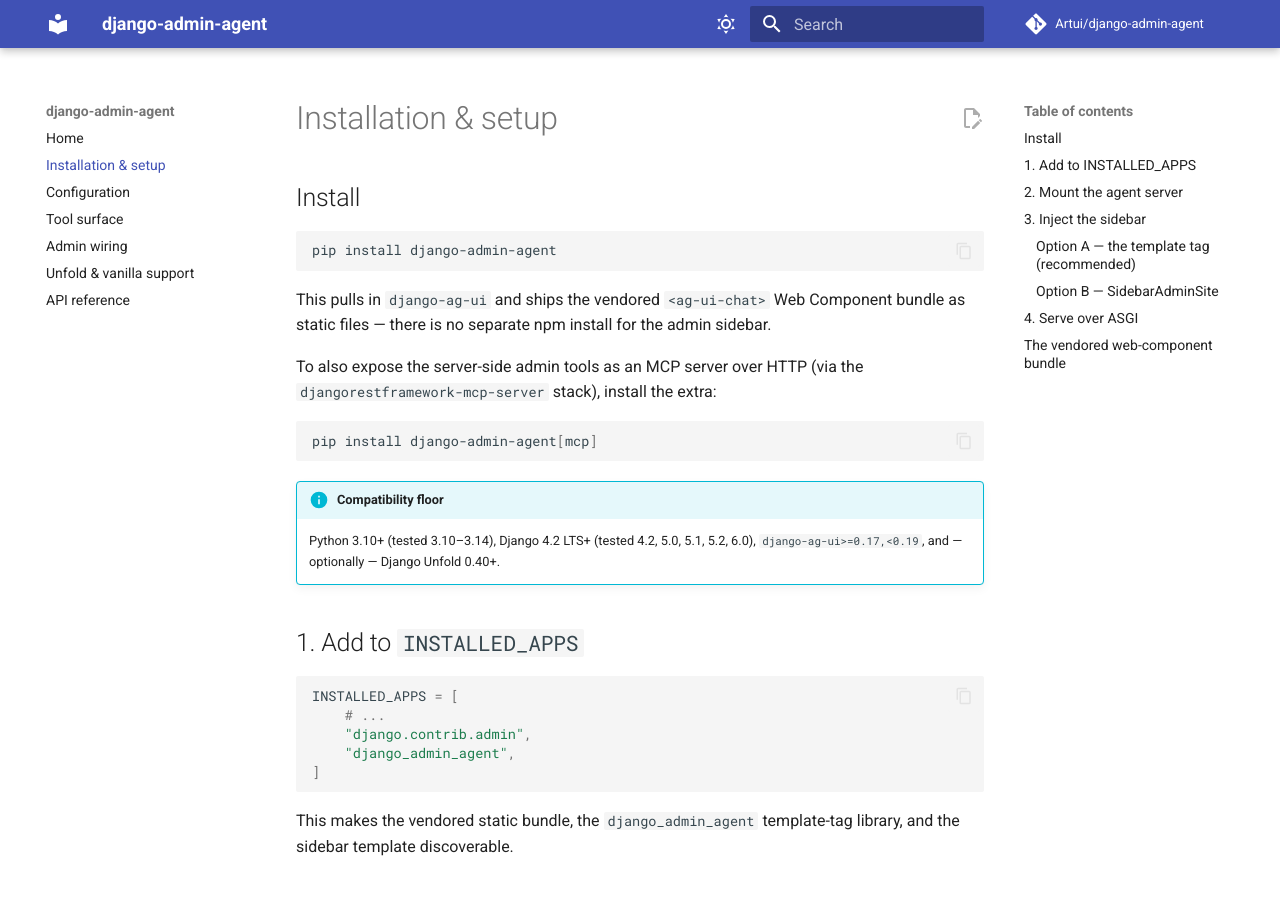
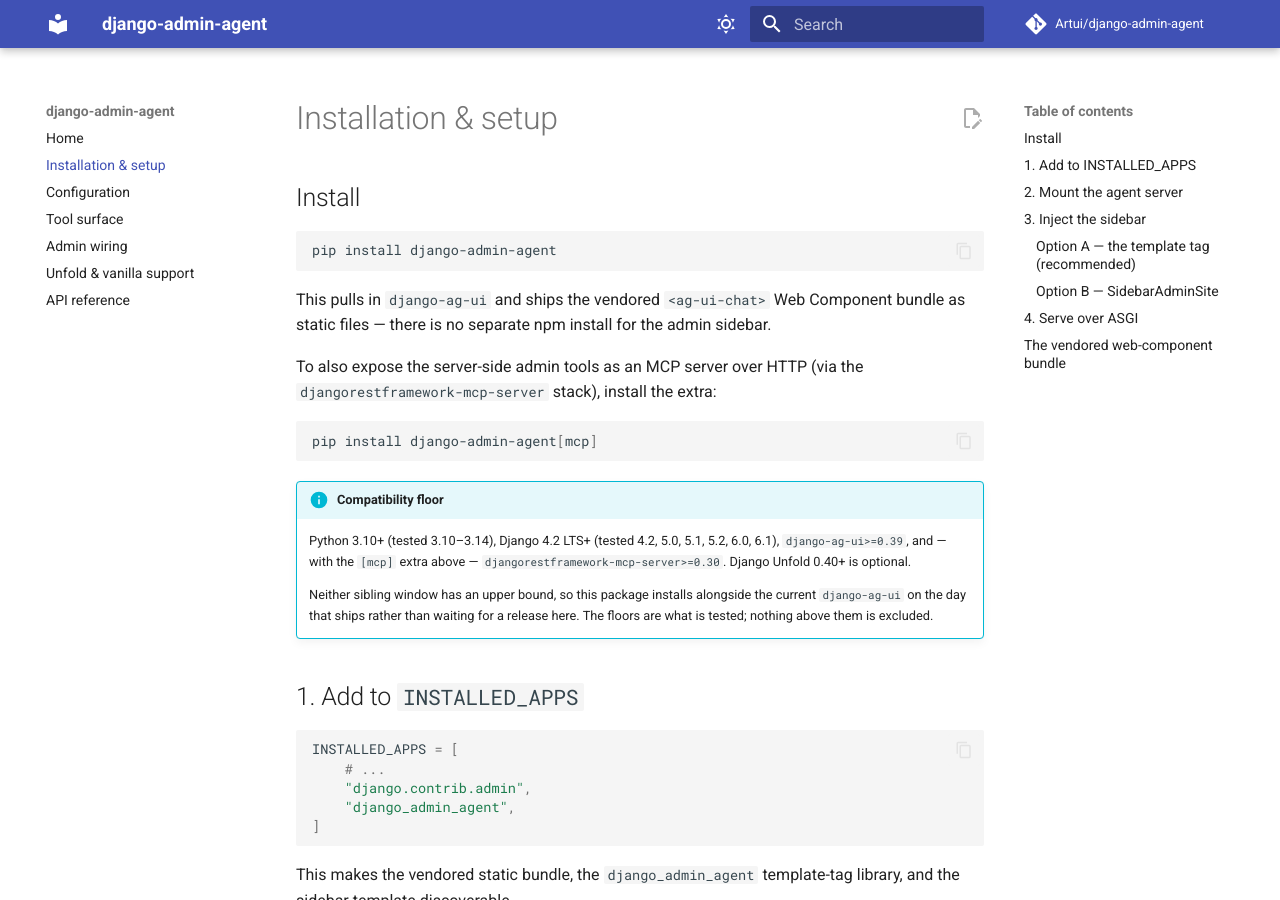
Before and after one commit to Artui/django-admin-agent, an MkDocs documentation site: the page built from docs/installation.md, in a window 1280 px wide and 900 px high. Built offline with MkDocs 1.6.1 and Material for MkDocs 9.7.7, drawn with Linux system fonts in a browser that asks for light colours; comment, search, counter and statistics services are not loaded.

Commit message:
Measure the newest end of the open windows, and say the window correctly (#49)
* Measure the newest end of the open windows too

Release 0.22.0 took the upper bound off `django-ag-ui` and, in the `[mcp]`
extra, off `djangorestframework-mcp-server`, and added the `floor` job to
measure the oldest end of each window per PR. It shipped with a note that
the newest end was not measured here at all, unlike the sibling repos: a
breaking upstream minor was caught only when a human happened to sync.

This adds the sibling `upstream-drift.yml`. Every executable line is
byte-identical to the three repos already running it; the local adaptation
is comment-only, naming this repo's two open windows, why `--all-extras`
is load-bearing (the drf-mcp window is reachable only through `[mcp]`),
and that the default `addopts` already exclude `tests/e2e` so the job
needs no browser install.

Ran by hand on 3.14 before committing: the unpinned resolve moves
django-ag-ui 0.39.0 -> 0.40.0 and djangorestframework-mcp-server
0.30.0 -> 0.31.0, on Django 6.1, and the suite passes against all three.
`uv.lock` restored afterwards.

Co-Authored-By: Claude Opus 5 <noreply@anthropic.com>

* Say the same compatibility window in both places

The "Compatibility floor" admonition in docs/installation.md still read
`django-ag-ui>=0.17,<0.19` while pyproject declares `>=0.39` with no upper
bound — wrong at both ends. It cannot break an install, since a resolver
reads pyproject; it answers the question the page exists to answer in the
discouraging direction. Someone holding django-ag-ui 0.40 and checking
whether this package works with it saw a documented `<0.19` ceiling.

It also omitted Django 6.1, which the matrix tests, and never mentioned
the `[mcp]` extra's djangorestframework-mcp-server>=0.30 despite the
extra being installed a few lines above.

CLAUDE.md carried its own copy of the same claim and was right about
django-ag-ui: the release that moved the pin updated the table a
contributor reads, not the page a user reads. Both now cover the same
five components, and CLAUDE.md records that the two move together.

CLAUDE.md's local-development note also credited only `floor` with
measuring the window; upstream-drift.yml, added in this branch, is what
measures the other end.

Co-Authored-By: Claude Opus 5 <noreply@anthropic.com>

---------

Co-authored-by: Claude Opus 5 <noreply@anthropic.com>

```diff
--- a/docs/installation.md
+++ b/docs/installation.md
@@ -19,7 +19,13 @@ pip install django-admin-agent[mcp]
 
 !!! info "Compatibility floor"
     Python 3.10+ (tested 3.10–3.14), Django 4.2 LTS+ (tested 4.2, 5.0, 5.1,
-    5.2, 6.0), `django-ag-ui>=0.17,<0.19`, and — optionally — Django Unfold 0.40+.
+    5.2, 6.0, 6.1), `django-ag-ui>=0.39`, and — with the `[mcp]` extra above —
+    `djangorestframework-mcp-server>=0.30`. Django Unfold 0.40+ is optional.
+
+    Neither sibling window has an upper bound, so this package installs
+    alongside the current `django-ag-ui` on the day that ships rather than
+    waiting for a release here. The floors are what is tested; nothing above
+    them is excluded.
 
 ## 1. Add to `INSTALLED_APPS`
 
```
Also changed, not shown: CHANGELOG.md (+54 -0 lines), CLAUDE.md (+13 -6 lines), 1 other file.
